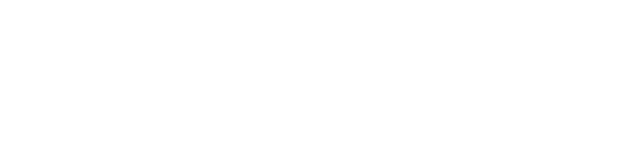
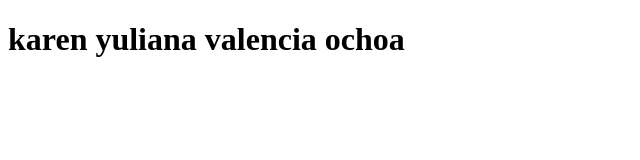
Before and after one commit to karenvalencia-bit/cpcgit, a plain HTML site: page index.html in a window 1280 px wide. Shown: the whole page, without its empty margins (0-640 px from the left). Drawn offline with Linux system fonts and the light colour scheme.

Commit message:
se pone nombre

```diff
--- a/index.html
+++ b/index.html
@@ -11,6 +11,7 @@
 
     </header>
     <main>
+        <h1>karen yuliana valencia ochoa</h1>
 
     </main>
     <footer>
```
